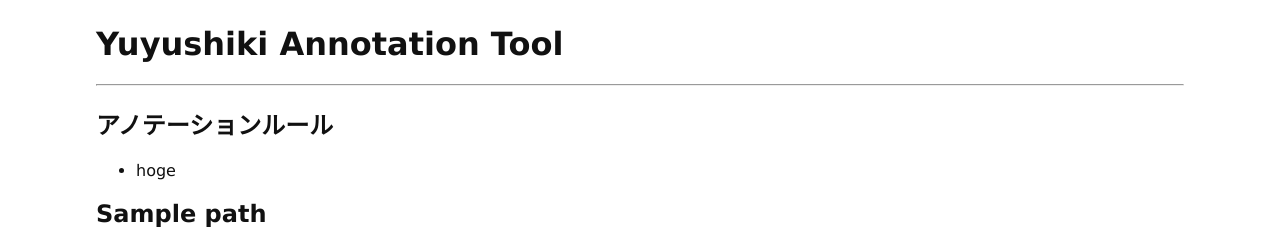
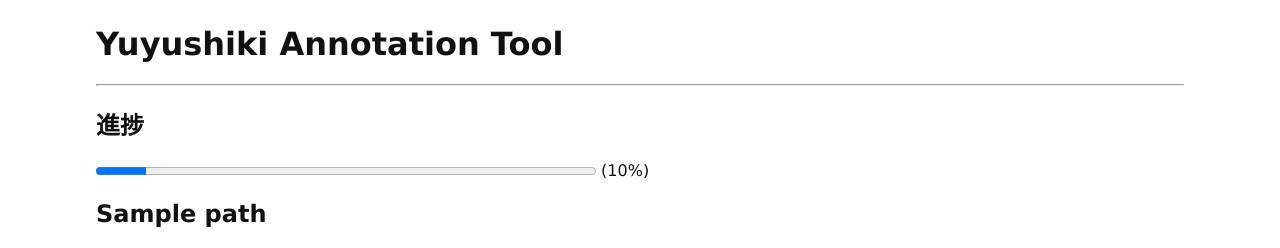
Before and after one commit to non117/yuyushiki, a Flask app: template templates/index.tpl.html in a window 1280 px wide. Shown: the top 248 px of the page. Run offline with Flask 2, Linux system fonts and the light colour scheme; the template is opened without the code that fills it: most values are stand-ins (such as "Sample title", 1, 10 or a date in 2020); parts of the project's set-up code (start-up, migrations or seed data) failed here and were passed over.

Commit message:
progress bar L('ω')┘└('ω')」('乂')

```diff
--- a/templates/index.tpl.html
+++ b/templates/index.tpl.html
@@ -8,16 +8,17 @@
 		font-family : 'Lucida Grande', 'Hiragino Kaku Gothic ProN', 'ヒラギノ角ゴ ProN W3',Meiryo, メイリオ, sans-serif;
 		color : #111;
 	}
+	progress {
+		width : 500px;
+	}
 </style>
 </head>
 <body>
 <h1>Yuyushiki Annotation Tool</h1>
 <hr>
 <div id="notice">
-	<h2>アノテーションルール</h2>
-	<ul>
-		<li>hoge</li>
-	</ul>
+	<h2>進捗</h2>
+	<label ><progress value="{{ progress }}" max="100"><span>{{ progress }}</span>%</progress> ({{ progress }}%)</label >
 </div>
 <div id="content">
 	<h2>{{ path.name }}</h2>
--- a/yuyushiki.py
+++ b/yuyushiki.py
@@ -47,7 +47,8 @@ def index():
             if p.as_posix() == latest[0]['path']:
                 break
         p = pages[i+1]
-    return render_template('index.tpl.html', path=p)
+    progress = round(collection.count() * 100 / len(pages), 2)
+    return render_template('index.tpl.html', path=p, progress=progress)
 
 @app.route('/data/<path:filename>')
 def static_yuyushiki(filename):
```
